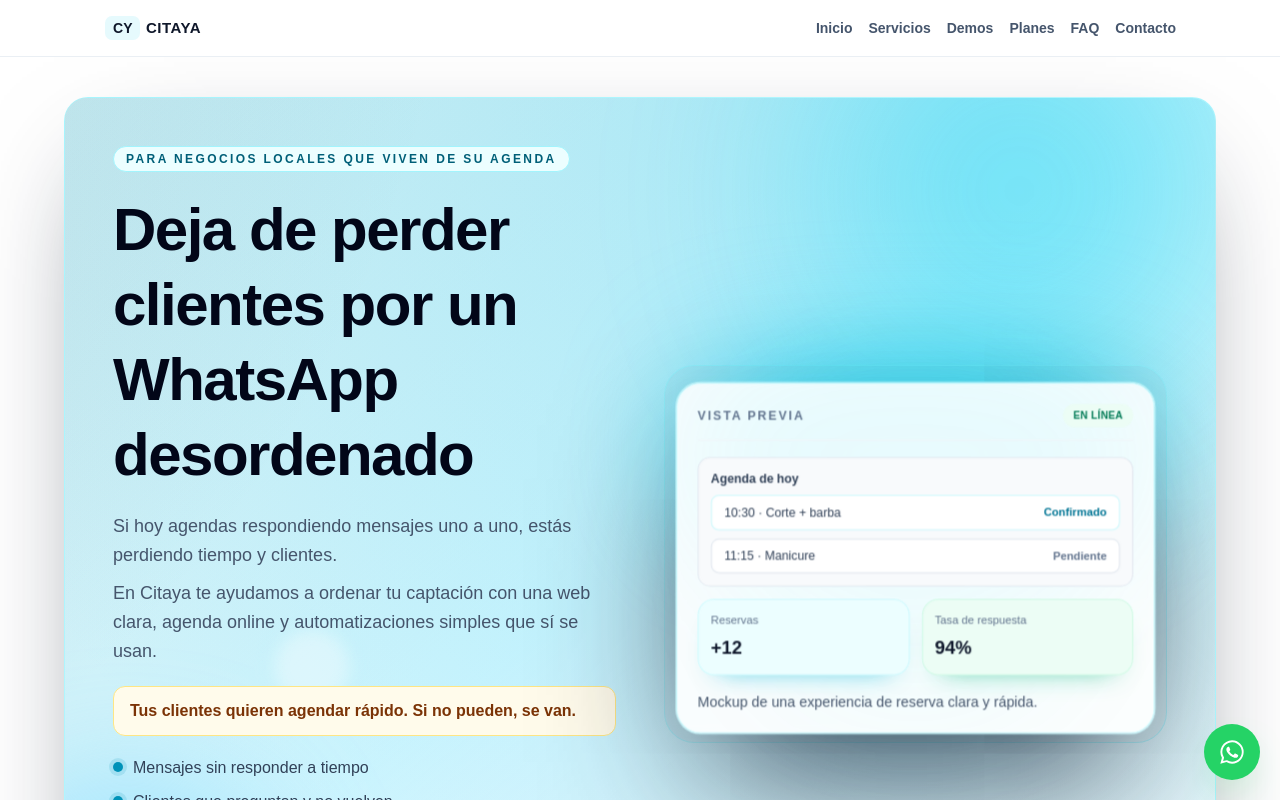
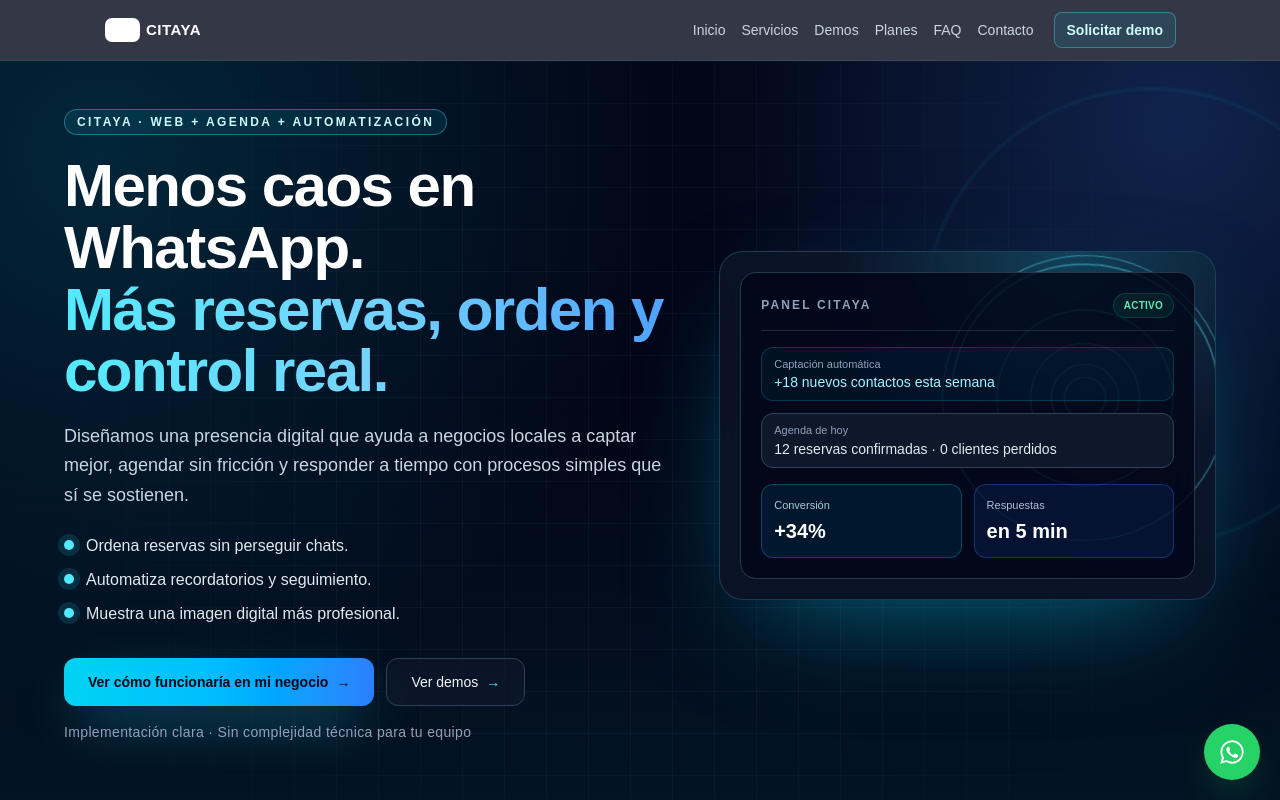
Before and after one commit to verf2390/citaya-agendas, a Next.js app: page / in a window 1280 px wide. Shown: the top 800 px of the page. Built offline with nearby package versions, Linux system fonts and the light colour scheme.

Commit message:
Redesign home above-the-fold with premium tech hero

```diff
--- a/app/(marketing)/components/home/brand-hero-section.tsx
+++ b/app/(marketing)/components/home/brand-hero-section.tsx
@@ -1,9 +1,9 @@
 import Link from "next/link";
 
-const painPoints = [
-  "Mensajes sin responder a tiempo",
-  "Clientes que preguntan y no vuelven",
-  "Agenda desordenada y difícil de controlar",
+const highlights = [
+  "Ordena reservas sin perseguir chats.",
+  "Automatiza recordatorios y seguimiento.",
+  "Muestra una imagen digital más profesional.",
 ] as const;
 
 const whatsappMessage = "Hola Victor, quiero ver cómo funcionaría Citaya en mi negocio.";
@@ -11,122 +11,117 @@ const whatsappHref = `https://wa.me/56961425029?text=${encodeURIComponent(whatsa
 
 export function BrandHeroSection() {
   return (
-    <section className="px-4 pb-20 pt-6 sm:px-6 sm:pb-24 sm:pt-8 lg:px-10 lg:pb-28 lg:pt-10">
-      <div className="mx-auto w-full max-w-6xl">
-        <div className="relative grid gap-8 overflow-hidden rounded-3xl border border-cyan-200/80 bg-gradient-to-br from-slate-950/15 via-cyan-200/75 to-white p-6 shadow-[0_40px_110px_-45px_rgba(15,23,42,0.62)] sm:p-8 lg:grid-cols-2 lg:items-center lg:gap-12 lg:p-12">
+    <section className="relative overflow-hidden bg-slate-950 px-4 pb-16 pt-8 sm:px-6 sm:pb-20 sm:pt-10 lg:px-10 lg:pb-24 lg:pt-12">
       <div
         aria-hidden
-            className="animate-gradient-shift pointer-events-none absolute inset-0 bg-[radial-gradient(circle_at_14%_10%,rgba(14,116,144,0.24),transparent_46%),radial-gradient(circle_at_86%_20%,rgba(34,211,238,0.26),transparent_44%),linear-gradient(120deg,rgba(255,255,255,0.62),rgba(207,250,254,0.68),rgba(224,242,254,0.6),rgba(255,255,255,0.62))]"
+        className="pointer-events-none absolute inset-0 bg-[radial-gradient(circle_at_8%_12%,rgba(6,182,212,0.18),transparent_42%),radial-gradient(circle_at_92%_8%,rgba(59,130,246,0.24),transparent_35%),linear-gradient(180deg,#020617_0%,#020617_45%,#031525_100%)]"
       />
+      <div aria-hidden className="tech-grid absolute inset-0 opacity-50" />
       <div
         aria-hidden
-            className="animate-glow-drift pointer-events-none absolute -top-24 right-2 h-96 w-96 rounded-full bg-cyan-400/65 blur-[110px]"
+        className="animate-orbit-slow absolute -right-24 top-8 h-[22rem] w-[22rem] rounded-full border border-cyan-400/35 blur-[1px] sm:h-[28rem] sm:w-[28rem]"
       />
-          <div
-            aria-hidden
-            className="pointer-events-none absolute -bottom-16 -left-20 h-72 w-72 rounded-full bg-sky-300/55 blur-3xl"
-          />
-          <div
-            aria-hidden
-            className="pointer-events-none absolute left-[18%] top-[58%] h-16 w-16 rounded-full border border-cyan-300/45 bg-white/35 blur-sm sm:h-20 sm:w-20"
-          />
+
+      <div className="relative mx-auto w-full max-w-6xl">
+        <div className="grid items-center gap-10 lg:grid-cols-[1.1fr_0.9fr] lg:gap-12">
           <div className="relative z-10">
-            <span className="inline-flex rounded-full border border-cyan-200 bg-cyan-50 px-3 py-1 text-[11px] font-semibold uppercase tracking-[0.2em] text-cyan-800 sm:text-xs">
-              Para negocios locales que viven de su agenda
+            <span className="inline-flex rounded-full border border-cyan-300/35 bg-cyan-400/10 px-3 py-1 text-[11px] font-semibold uppercase tracking-[0.2em] text-cyan-100 sm:text-xs">
+              Citaya · Web + Agenda + Automatización
             </span>
 
-            <h1 className="mt-4 text-3xl font-bold leading-tight tracking-tight text-slate-950 sm:mt-5 sm:text-5xl lg:text-6xl">
-              Deja de perder clientes por un WhatsApp desordenado
+            <h1 className="mt-5 text-4xl font-semibold leading-[1.03] tracking-tight text-white sm:text-5xl lg:text-6xl">
+              Menos caos en WhatsApp.
+              <span className="block bg-gradient-to-r from-cyan-300 via-sky-300 to-blue-400 bg-clip-text text-transparent">
+                Más reservas, orden y control real.
+              </span>
             </h1>
 
-            <p className="mt-5 text-base leading-relaxed text-slate-600 sm:text-lg">
-              Si hoy agendas respondiendo mensajes uno a uno, estás perdiendo tiempo y clientes.
-            </p>
-            <p className="mt-2 text-base leading-relaxed text-slate-600 sm:text-lg">
-              En Citaya te ayudamos a ordenar tu captación con una web clara, agenda online y automatizaciones simples
-              que sí se usan.
+            <p className="mt-5 max-w-2xl text-base leading-relaxed text-slate-300 sm:text-lg">
+              Diseñamos una presencia digital que ayuda a negocios locales a captar mejor, agendar sin fricción y responder
+              a tiempo con procesos simples que sí se sostienen.
             </p>
 
-            <p className="mt-5 rounded-xl border border-amber-200 bg-amber-50 px-4 py-3 text-sm font-semibold text-amber-900 sm:text-base">
-              Tus clientes quieren agendar rápido. Si no pueden, se van.
-            </p>
-
-            <ul className="mt-5 space-y-2.5 text-sm text-slate-700 sm:text-base">
-              {painPoints.map((point) => (
-                <li key={point} className="flex items-start gap-2.5">
-                  <span className="mt-1.5 h-2.5 w-2.5 shrink-0 rounded-full bg-cyan-600 shadow-[0_0_0_4px_rgba(8,145,178,0.15)]" />
-                  <span>{point}</span>
+            <ul className="mt-6 space-y-2.5 text-sm text-slate-200 sm:text-base">
+              {highlights.map((item) => (
+                <li key={item} className="flex items-start gap-3">
+                  <span className="mt-1.5 h-2.5 w-2.5 shrink-0 rounded-full bg-cyan-300 shadow-[0_0_0_6px_rgba(34,211,238,0.14)]" />
+                  <span>{item}</span>
                 </li>
               ))}
             </ul>
 
-            <div className="mt-7 grid gap-3 sm:mt-8 sm:flex sm:flex-wrap">
+            <div className="mt-8 grid gap-3 sm:flex sm:flex-wrap">
               <Link
                 href={whatsappHref}
                 target="_blank"
                 rel="noopener noreferrer"
-                className="animate-soft-pulse group inline-flex min-h-12 w-full items-center justify-center gap-2 rounded-xl bg-gradient-to-r from-cyan-600 via-sky-500 to-blue-600 px-6 py-3 text-sm font-semibold text-white shadow-[0_24px_56px_-16px_rgba(8,145,178,0.6)] transition-all duration-300 hover:-translate-y-1.5 hover:scale-[1.015] hover:shadow-[0_38px_84px_-18px_rgba(14,165,233,0.75)] focus-visible:outline-none focus-visible:ring-2 focus-visible:ring-cyan-300 focus-visible:ring-offset-2 active:scale-[0.985] sm:w-auto"
+                className="group inline-flex min-h-12 w-full items-center justify-center gap-2 rounded-xl bg-gradient-to-r from-cyan-400 via-sky-400 to-blue-500 px-6 py-3 text-sm font-semibold text-slate-950 shadow-[0_22px_58px_-16px_rgba(34,211,238,0.7)] transition-all duration-300 hover:-translate-y-1 hover:shadow-[0_32px_78px_-18px_rgba(56,189,248,0.8)] focus-visible:outline-none focus-visible:ring-2 focus-visible:ring-cyan-300 focus-visible:ring-offset-2 focus-visible:ring-offset-slate-950 sm:w-auto"
               >
-                <span>Ver cómo funcionaría en mi negocio</span>
-                <span className="text-base transition-transform duration-300 group-hover:translate-x-1">→</span>
+                Ver cómo funcionaría en mi negocio
+                <span className="transition-transform duration-300 group-hover:translate-x-1">→</span>
               </Link>
               <a
                 href="/demos"
-                className="group inline-flex min-h-12 w-full items-center justify-center gap-2 rounded-xl border border-slate-200 bg-white/90 px-6 py-3 text-sm font-medium text-slate-600 transition-all duration-300 hover:-translate-y-1 hover:border-slate-300 hover:bg-white hover:text-slate-700 focus-visible:outline-none focus-visible:ring-2 focus-visible:ring-cyan-200 focus-visible:ring-offset-2 active:scale-[0.99] sm:w-auto"
+                className="group inline-flex min-h-12 w-full items-center justify-center gap-2 rounded-xl border border-slate-700 bg-slate-900/75 px-6 py-3 text-sm font-medium text-slate-100 transition-all duration-300 hover:-translate-y-1 hover:border-cyan-300/40 hover:bg-slate-900 focus-visible:outline-none focus-visible:ring-2 focus-visible:ring-cyan-200 focus-visible:ring-offset-2 focus-visible:ring-offset-slate-950 sm:w-auto"
               >
-                <span>Ver demos</span>
-                <span className="text-base text-cyan-700 transition-transform duration-300 group-hover:translate-x-1">→</span>
+                Ver demos
+                <span className="text-cyan-300 transition-transform duration-300 group-hover:translate-x-1">→</span>
               </a>
             </div>
 
-            <p className="mt-3 text-xs font-semibold tracking-wide text-slate-500 sm:text-sm">
-              Sin compromiso · Explicado en simple · Enfocado en resultados reales
+            <p className="mt-4 text-xs font-medium tracking-wide text-slate-400 sm:text-sm">
+              Implementación clara · Sin complejidad técnica para tu equipo
             </p>
           </div>
 
-          <div className="relative z-10 rounded-[1.9rem] border border-cyan-200/70 bg-slate-900/[0.035] p-3 backdrop-blur-sm sm:p-4">
-            <div
+          <div className="relative z-10">
+            <div className="relative overflow-hidden rounded-3xl border border-cyan-300/20 bg-slate-900/70 p-4 shadow-[0_40px_120px_-45px_rgba(8,145,178,0.8)] backdrop-blur-xl sm:p-5">
+              <div aria-hidden className="absolute inset-0 bg-[radial-gradient(circle_at_70%_0%,rgba(34,211,238,0.22),transparent_46%)]" />
+              <svg
+                viewBox="0 0 500 500"
+                className="animate-fibonacci-spin absolute -right-20 -top-16 h-[340px] w-[340px] text-cyan-300/55 sm:h-[420px] sm:w-[420px]"
+                fill="none"
                 aria-hidden
-              className="pointer-events-none absolute -inset-8 -z-10 rounded-[2.2rem] bg-[radial-gradient(circle,rgba(34,211,238,0.45),rgba(34,211,238,0)_65%)] blur-2xl"
-            />
-            <div
-              aria-hidden
-              className="pointer-events-none absolute inset-x-2 top-1 h-40 rounded-full bg-cyan-400/75 blur-3xl sm:inset-x-7"
-            />
-            <div className="animate-floating-card relative scale-[1.02] rounded-3xl border border-cyan-100 bg-white/90 p-4 shadow-[0_62px_150px_-28px_rgba(15,23,42,0.86)] ring-1 ring-cyan-100/70 backdrop-blur-[3px] transition-all duration-300 hover:-translate-y-1.5 hover:shadow-[0_72px_170px_-26px_rgba(14,165,233,0.58)] sm:p-5 motion-safe:lg:translate-y-1">
-              <div className="flex items-center justify-between border-b border-slate-100 pb-3">
-                <p className="text-xs font-semibold uppercase tracking-[0.16em] text-slate-500">Vista previa</p>
-                <span className="rounded-full bg-emerald-50 px-2.5 py-1 text-[10px] font-semibold uppercase tracking-wide text-emerald-700">
-                  En línea
+              >
+                <path d="M250 250m-24 0a24 24 0 1 0 48 0a24 24 0 1 0-48 0" stroke="currentColor" strokeWidth="1.5" />
+                <path d="M250 250m-39 0a39 39 0 1 0 78 0a39 39 0 1 0-78 0" stroke="currentColor" strokeWidth="1.5" />
+                <path d="M250 250m-63 0a63 63 0 1 0 126 0a63 63 0 1 0-126 0" stroke="currentColor" strokeWidth="1.5" />
+                <path d="M250 250m-102 0a102 102 0 1 0 204 0a102 102 0 1 0-204 0" stroke="currentColor" strokeWidth="1.5" />
+                <path d="M250 250m-165 0a165 165 0 1 0 330 0a165 165 0 1 0-330 0" stroke="currentColor" strokeWidth="1.5" />
+                <path d="M95 250C95 162 162 95 250 95" stroke="currentColor" strokeWidth="2" strokeLinecap="round" />
+                <path d="M250 95C338 95 405 162 405 250" stroke="currentColor" strokeWidth="2" strokeLinecap="round" />
+              </svg>
+
+              <div className="relative rounded-2xl border border-slate-700/80 bg-slate-950/80 p-4 sm:p-5">
+                <div className="flex items-center justify-between border-b border-slate-800 pb-3">
+                  <p className="text-xs font-semibold uppercase tracking-[0.18em] text-slate-400">Panel Citaya</p>
+                  <span className="rounded-full border border-emerald-400/20 bg-emerald-500/10 px-2.5 py-1 text-[10px] font-semibold uppercase tracking-wide text-emerald-300">
+                    Activo
                   </span>
                 </div>
 
-              <div className="mt-4 rounded-xl border border-slate-200 bg-slate-50 p-3">
-                <p className="text-xs font-semibold text-slate-700">Agenda de hoy</p>
-                <div className="mt-2 space-y-2">
-                  <div className="flex items-center justify-between rounded-lg border border-cyan-100 bg-white px-3 py-2">
-                    <span className="text-xs text-slate-700">10:30 · Corte + barba</span>
-                    <span className="text-[11px] font-semibold text-cyan-700">Confirmado</span>
+                <div className="mt-4 space-y-3">
+                  <div className="rounded-xl border border-cyan-400/20 bg-cyan-400/5 px-3 py-2">
+                    <p className="text-[11px] text-slate-400">Captación automática</p>
+                    <p className="text-sm font-medium text-cyan-200">+18 nuevos contactos esta semana</p>
                   </div>
-                  <div className="flex items-center justify-between rounded-lg border border-slate-200 bg-white px-3 py-2">
-                    <span className="text-xs text-slate-700">11:15 · Manicure</span>
-                    <span className="text-[11px] font-semibold text-slate-500">Pendiente</span>
+                  <div className="rounded-xl border border-slate-700 bg-slate-900 px-3 py-2">
+                    <p className="text-[11px] text-slate-400">Agenda de hoy</p>
+                    <p className="text-sm text-slate-200">12 reservas confirmadas · 0 clientes perdidos</p>
+                  </div>
+                </div>
+
+                <div className="mt-4 grid grid-cols-2 gap-3">
+                  <div className="rounded-xl border border-cyan-500/30 bg-cyan-500/10 p-3">
+                    <p className="text-[11px] text-cyan-100/80">Conversión</p>
+                    <p className="mt-1 text-xl font-semibold text-white">+34%</p>
+                  </div>
+                  <div className="rounded-xl border border-blue-500/30 bg-blue-500/10 p-3">
+                    <p className="text-[11px] text-blue-100/80">Respuestas</p>
+                    <p className="mt-1 text-xl font-semibold text-white">en 5 min</p>
                   </div>
                 </div>
               </div>
-
-              <div className="mt-3 grid grid-cols-2 gap-3">
-                <div className="rounded-2xl border border-cyan-100 bg-cyan-50 px-3 py-3 shadow-[0_14px_26px_-20px_rgba(6,182,212,0.8)]">
-                  <p className="text-[11px] text-slate-500">Reservas</p>
-                  <p className="mt-1 text-lg font-semibold text-slate-900">+12</p>
-                </div>
-                <div className="rounded-2xl border border-emerald-100 bg-emerald-50 px-3 py-3 shadow-[0_14px_26px_-20px_rgba(16,185,129,0.8)]">
-                  <p className="text-[11px] text-slate-500">Tasa de respuesta</p>
-                  <p className="mt-1 text-lg font-semibold text-slate-900">94%</p>
-                </div>
-              </div>
-
-              <p className="mt-4 text-sm text-slate-600">Mockup de una experiencia de reserva clara y rápida.</p>
             </div>
           </div>
         </div>
--- a/app/(marketing)/components/home/marketing-header.tsx
+++ b/app/(marketing)/components/home/marketing-header.tsx
@@ -12,17 +12,28 @@ const navItems = [
 
 export function MarketingHeader() {
   return (
-    <header className="sticky top-0 z-40 border-b border-slate-200/70 bg-white/90 backdrop-blur">
+    <header className="sticky top-0 z-50 border-b border-cyan-300/10 bg-slate-950/80 backdrop-blur-xl">
       <div className="mx-auto flex w-full max-w-6xl items-center justify-between gap-4 px-4 py-3 sm:px-6 lg:px-10">
-        <Link href="/" className="shrink-0">
-          <Image src="/citaya-logo.svg" alt="Logo Citaya" width={160} height={45} priority className="h-8 w-auto" />
+        <Link href="/" className="shrink-0 rounded-md focus-visible:outline-none focus-visible:ring-2 focus-visible:ring-cyan-300">
+          <Image src="/citaya-logo.svg" alt="Logo Citaya" width={160} height={45} priority className="h-8 w-auto brightness-0 invert" />
         </Link>
-        <nav className="flex flex-wrap items-center justify-end gap-x-3 gap-y-2 text-xs font-semibold text-slate-600 sm:gap-x-4 sm:text-sm">
+
+        <nav className="flex flex-wrap items-center justify-end gap-x-3 gap-y-2 text-xs font-medium text-slate-300 sm:gap-x-4 sm:text-sm">
           {navItems.map((item) => (
-            <Link key={item.href} href={item.href} className="link-underline rounded-sm transition-colors duration-300 hover:text-cyan-700 focus-visible:outline-none focus-visible:text-cyan-700">
+            <Link
+              key={item.href}
+              href={item.href}
+              className="link-underline rounded-sm transition-colors duration-300 hover:text-cyan-200 focus-visible:outline-none focus-visible:text-cyan-200"
+            >
               {item.label}
             </Link>
           ))}
+          <Link
+            href="/contacto"
+            className="ml-1 inline-flex min-h-9 items-center rounded-lg border border-cyan-300/35 bg-cyan-400/10 px-3 py-1.5 text-xs font-semibold text-cyan-100 transition-all duration-300 hover:-translate-y-0.5 hover:bg-cyan-400/20 focus-visible:outline-none focus-visible:ring-2 focus-visible:ring-cyan-300 sm:text-sm"
+          >
+            Solicitar demo
+          </Link>
         </nav>
       </div>
     </header>
--- a/app/globals.css
+++ b/app/globals.css
@@ -221,3 +221,32 @@ html {
   transform: translateY(-6px);
   box-shadow: 0 35px 70px -32px rgba(15, 23, 42, 0.7);
 }
+
+.tech-grid {
+  background-image: linear-gradient(rgba(148, 163, 184, 0.12) 1px, transparent 1px),
+    linear-gradient(90deg, rgba(148, 163, 184, 0.12) 1px, transparent 1px);
+  background-size: 42px 42px;
+  mask-image: radial-gradient(circle at center, black 36%, transparent 82%);
+}
+
+@keyframes orbitSlow {
+  0% { transform: rotate(0deg) scale(1); opacity: 0.45; }
+  50% { transform: rotate(180deg) scale(1.04); opacity: 0.6; }
+  100% { transform: rotate(360deg) scale(1); opacity: 0.45; }
+}
+
+@keyframes fibonacciSpin {
+  0% { transform: rotate(0deg) scale(1); opacity: 0.45; }
+  50% { transform: rotate(8deg) scale(1.03); opacity: 0.72; }
+  100% { transform: rotate(0deg) scale(1); opacity: 0.45; }
+}
+
+.animate-orbit-slow { animation: orbitSlow 24s linear infinite; }
+.animate-fibonacci-spin { animation: fibonacciSpin 10s ease-in-out infinite; }
+
+@media (prefers-reduced-motion: reduce) {
+  .animate-orbit-slow,
+  .animate-fibonacci-spin {
+    animation: none !important;
+  }
+}
```
Lines whose indentation alone changed are shown as unchanged.
